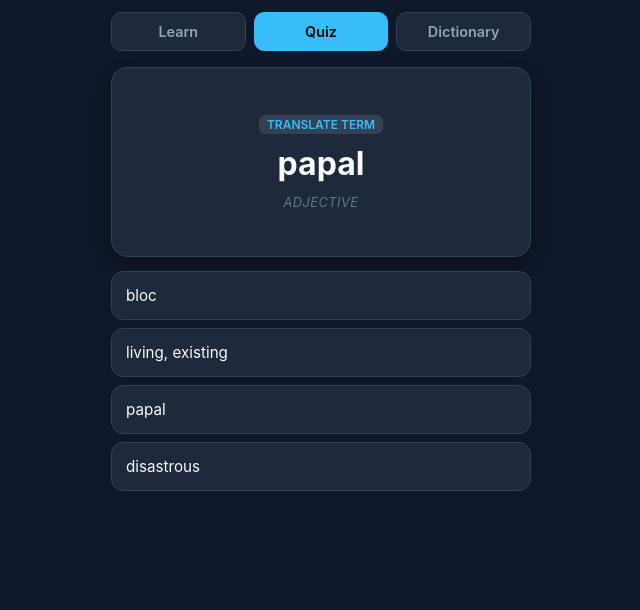
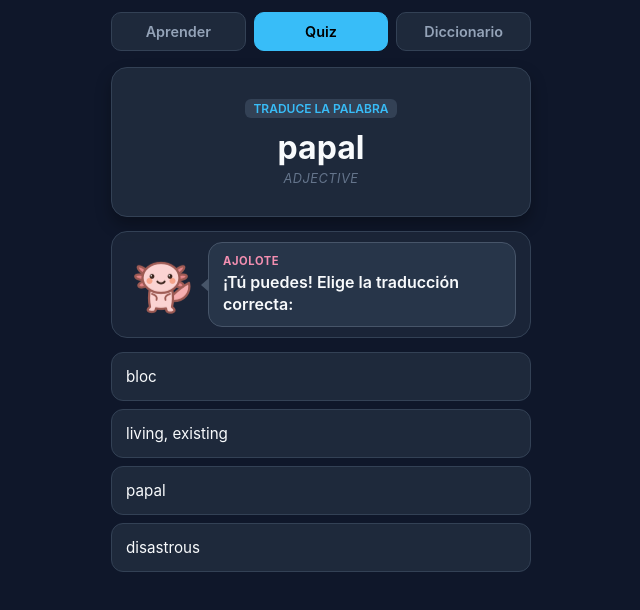
Before and after one commit to danteis250/Mexspanish, a plain HTML site: page index.html in a window 1280 px wide. Both pictures are taken after a click on the button "Quiz". Shown: the whole page, without its empty margins (319-959 px from the left). Drawn offline with Linux system fonts and the light colour scheme.

Commit message:
Update index.html

```diff
--- a/index.html
+++ b/index.html
@@ -9,270 +9,267 @@
 <title>Mexican Spanish</title>
 <style>
   :root {
-    --bg: #0f172a;
-    --card: #1e293b;
-    --border: #334155;
-    --text: #f8fafc;
-    --muted: #94a3b8;
-    --accent: #38bdf8;
-    --success: #22c55e;
-    --danger: #ef4444;
+    --bg: #0f172a; --card: #1e293b; --border: #334155;
+    --text: #f8fafc; --muted: #94a3b8; --accent: #38bdf8;
+    --axo: #f48fb1; --ok: #22c55e; --bad: #ef4444;
   }
   * { box-sizing: border-box; font-family: -apple-system, BlinkMacSystemFont, sans-serif; -webkit-tap-highlight-color: transparent; }
   body {
-    margin: 0;
-    padding: calc(env(safe-area-inset-top, 20px) + 12px) 16px calc(env(safe-area-inset-bottom, 20px) + 12px) 16px;
-    background: var(--bg);
-    color: var(--text);
-    min-height: 100vh;
-    display: flex;
-    flex-direction: column;
-    align-items: center;
+    margin: 0; background: var(--bg); color: var(--text); min-height: 100vh;
+    padding: calc(env(safe-area-inset-top, 20px) + 12px) 16px calc(env(safe-area-inset-bottom, 20px) + 12px);
+    display: flex; flex-direction: column; align-items: center;
   }
-
   .nav { display: flex; width: 100%; max-width: 420px; gap: 8px; margin-bottom: 16px; }
   .tab-btn { flex: 1; padding: 10px; background: var(--card); border: 1px solid var(--border); color: var(--muted); border-radius: 10px; font-weight: 600; font-size: 0.9rem; cursor: pointer; }
   .tab-btn.active { background: var(--accent); color: #000; border-color: var(--accent); }
-
   .view { width: 100%; max-width: 420px; display: none; flex-direction: column; gap: 14px; }
   .view.active { display: flex; }
 
   .progress-card { background: var(--card); border: 1px solid var(--border); border-radius: 12px; padding: 12px 16px; }
   .progress-label { display: flex; justify-content: space-between; font-size: 0.85rem; font-weight: 600; margin-bottom: 6px; }
   .bar-bg { width: 100%; height: 8px; background: #334155; border-radius: 4px; overflow: hidden; }
-  .bar-fill { height: 100%; width: 0%; background: var(--success); transition: width 0.3s; }
+  .bar-fill { height: 100%; width: 0%; background: var(--ok); transition: width 0.3s; }
 
-  .study-card { background: var(--card); border: 1px solid var(--border); border-radius: 16px; min-height: 190px; display: flex; flex-direction: column; justify-content: center; align-items: center; padding: 20px; text-align: center; box-shadow: 0 8px 16px rgba(0,0,0,0.3); }
-  .study-word { font-size: 2rem; font-weight: 700; margin-bottom: 6px; }
-  .study-def { font-size: 1.15rem; color: var(--muted); margin-top: 4px; }
-  .study-pos { font-size: 0.8rem; font-style: italic; color: #64748b; margin-top: 6px; text-transform: uppercase; letter-spacing: 0.5px; }
-  .badge { display: inline-block; font-size: 0.75rem; padding: 2px 8px; border-radius: 6px; background: #334155; color: var(--accent); margin-bottom: 10px; font-weight: 600; }
+  .study-card { background: var(--card); border: 1px solid var(--border); border-radius: 16px; min-height: 150px; display: flex; flex-direction: column; justify-content: center; align-items: center; padding: 20px; text-align: center; box-shadow: 0 8px 16px rgba(0,0,0,0.3); }
+  .study-word { font-size: 2rem; font-weight: 700; margin-bottom: 4px; }
+  .study-pos { font-size: 0.8rem; font-style: italic; color: #64748b; text-transform: uppercase; letter-spacing: 0.5px; }
+  .badge { font-size: 0.75rem; padding: 2px 8px; border-radius: 6px; background: #334155; color: var(--accent); margin-bottom: 10px; font-weight: 600; }
 
-  .choice-btn { width: 100%; background: var(--card); border: 1.5px solid var(--border); color: var(--text); padding: 14px; border-radius: 12px; margin-bottom: 8px; font-size: 0.95rem; text-align: left; cursor: pointer; transition: 0.15s; }
-  .choice-btn.correct { background: var(--success); border-color: var(--success); color: white; }
-  .choice-btn.wrong { background: var(--danger); border-color: var(--danger); color: white; }
+  .axo-row { display: flex; align-items: center; gap: 12px; background: rgba(30,41,59,0.75); border: 1px solid var(--border); border-radius: 16px; padding: 10px 14px; }
+  .axo-canvas { width: 70px; height: 70px; flex-shrink: 0; animation: float 3s ease-in-out infinite; }
+  .axo-canvas.happy { animation: bounce 0.55s ease; }
+  .axo-canvas.encourage { animation: wobble 0.55s ease; }
+  @keyframes float { 0%,100%{transform:translateY(0)} 50%{transform:translateY(-4px)} }
+  @keyframes bounce { 0%,100%{transform:translateY(0) scale(1)} 40%{transform:translateY(-11px) scale(1.08)} }
+  @keyframes wobble { 0%,100%{transform:rotate(0)} 25%{transform:rotate(-8deg)} 75%{transform:rotate(8deg)} }
 
-  .action-btn { background: var(--accent); color: #000; border: none; padding: 14px; border-radius: 12px; font-weight: 700; font-size: 1rem; width: 100%; cursor: pointer; margin-top: 8px; }
+  .bubble { position: relative; flex: 1; background: #273549; border: 1.5px solid #475569; border-radius: 14px; padding: 11px 14px; font-size: 1rem; font-weight: 600; line-height: 1.35; }
+  .bubble::before { content: ""; position: absolute; left: -8px; top: 50%; transform: translateY(-50%); border-width: 7px 8px 7px 0; border-style: solid; border-color: transparent #475569 transparent transparent; }
+  .bubble.ok { border-color: var(--ok); background: rgba(34,197,94,0.16); color: #86efac; }
+  .bubble.ok::before { border-right-color: var(--ok); }
+  .bubble.enc { border-color: var(--axo); background: rgba(244,143,177,0.15); color: #fbcfe8; }
+  .bubble.enc::before { border-right-color: var(--axo); }
+  .tag { display: block; font-size: 0.7rem; text-transform: uppercase; letter-spacing: 0.6px; color: var(--axo); margin-bottom: 3px; font-weight: 700; }
 
-  .search-box { width: 100%; padding: 12px 16px; background: var(--card); border: 1px solid var(--border); border-radius: 12px; color: var(--text); font-size: 0.95rem; outline: none; margin-bottom: 8px; }
-  .list-container { max-height: 65vh; overflow-y: auto; display: flex; flex-direction: column; gap: 8px; padding-right: 2px; }
+  .choice-btn { width: 100%; background: var(--card); border: 1.5px solid var(--border); color: var(--text); padding: 14px; border-radius: 12px; margin-bottom: 8px; font-size: 0.95rem; text-align: left; cursor: pointer; }
+  .choice-btn.correct { background: var(--ok); border-color: var(--ok); color: #fff; }
+  .choice-btn.wrong { background: var(--bad); border-color: var(--bad); color: #fff; }
+  .action-btn { background: var(--accent); color: #000; border: none; padding: 14px; border-radius: 12px; font-weight: 700; font-size: 1rem; width: 100%; cursor: pointer; }
+
+  .search-box { width: 100%; padding: 12px 16px; background: var(--card); border: 1px solid var(--border); border-radius: 12px; color: var(--text); font-size: 0.95rem; outline: none; }
+  .list-container { max-height: 65vh; overflow-y: auto; display: flex; flex-direction: column; gap: 8px; }
   .list-item { background: var(--card); border: 1px solid var(--border); border-radius: 10px; padding: 12px 14px; display: flex; justify-content: space-between; align-items: center; }
-  .item-word { font-weight: 700; font-size: 1rem; color: var(--text); }
+  .item-word { font-weight: 700; font-size: 1rem; }
   .item-def { font-size: 0.85rem; color: var(--muted); margin-top: 2px; }
 </style>
 </head>
 <body>
 
   <div class="nav">
-    <button class="tab-btn active" onclick="switchTab('learn')">Learn</button>
+    <button class="tab-btn active" onclick="switchTab('learn')">Aprender</button>
     <button class="tab-btn" onclick="switchTab('quiz')">Quiz</button>
-    <button class="tab-btn" onclick="switchTab('library')">Dictionary</button>
+    <button class="tab-btn" onclick="switchTab('library')">Diccionario</button>
   </div>
 
   <div class="view active" id="learn-view">
     <div class="progress-card">
-      <div class="progress-label">
-        <span>Deck Mastery</span>
-        <span id="mastery-stat">0 / 0</span>
-      </div>
+      <div class="progress-label"><span>Dominio del mazo</span><span id="mastery-stat">0 / 0</span></div>
       <div class="bar-bg"><div class="bar-fill" id="mastery-bar"></div></div>
     </div>
-
-    <div class="study-card" id="learn-card">
-      <div class="badge" id="learn-badge">STUDY TERM</div>
-      <div class="study-word" id="learn-word">Loading...</div>
-      <div class="study-def" id="learn-def">...</div>
+    <div class="study-card">
+      <div class="badge" id="learn-badge">ESTUDIAR PALABRA</div>
+      <div class="study-word" id="learn-word">Cargando...</div>
       <div class="study-pos" id="learn-pos"></div>
     </div>
-
+    <div class="axo-row">
+      <canvas class="axo-canvas" id="learn-axo" width="140" height="140"></canvas>
+      <div class="bubble" id="learn-bubble"><span class="tag" id="learn-tag">Traducción en inglés</span><span id="learn-speech">...</span></div>
+    </div>
     <div id="learn-actions"></div>
   </div>
 
   <div class="view" id="quiz-view">
     <div class="study-card">
-      <div class="badge">TRANSLATE TERM</div>
+      <div class="badge">TRADUCE LA PALABRA</div>
       <div class="study-word" id="quiz-word">...</div>
       <div class="study-pos" id="quiz-pos"></div>
+    </div>
+    <div class="axo-row">
+      <canvas class="axo-canvas" id="quiz-axo" width="140" height="140"></canvas>
+      <div class="bubble" id="quiz-bubble"><span class="tag">Ajolote</span><span id="quiz-speech">¡Tú puedes! Elige la traducción correcta:</span></div>
     </div>
     <div id="quiz-choices"></div>
   </div>
 
   <div class="view" id="library-view">
-    <input type="search" class="search-box" id="search-input" placeholder="Search Mexican Spanish or English..." oninput="filterLibrary()">
+    <input type="search" class="search-box" id="search-input" placeholder="Buscar en español o inglés..." oninput="filterLibrary()">
     <div class="list-container" id="library-list"></div>
   </div>
 
 <script>
-  let rawData = [];
-  let mastery = JSON.parse(localStorage.getItem('mexican_spanish_mastery') || '{}');
+  function drawAxolotl(id) {
+    const c = document.getElementById(id), g = c.getContext('2d');
+    g.lineCap = 'round'; g.lineJoin = 'round';
+    // Tail
+    g.fillStyle = '#f6aeb0'; g.strokeStyle = '#9e5b54'; g.lineWidth = 4.5;
+    g.beginPath(); g.moveTo(92, 102); g.bezierCurveTo(118, 104, 130, 84, 126, 66);
+    g.bezierCurveTo(114, 72, 102, 82, 92, 92); g.closePath(); g.fill(); g.stroke();
+    // Gills
+    g.fillStyle = '#e6868a';
+    const gills = [
+      [38,38,16,24,22,42,36,48], [34,50,11,46,16,60,34,60], [36,62,16,70,26,80,42,72],
+      [102,38,124,24,118,42,104,48], [106,50,129,46,124,60,106,60], [104,62,124,70,114,80,98,72]
+    ];
+    gills.forEach(p => { g.beginPath(); g.moveTo(p[0],p[1]); g.bezierCurveTo(p[2],p[3],p[4],p[5],p[6],p[7]); g.fill(); g.stroke(); });
+    // Body & Feet
+    g.fillStyle = '#fbd3d2';
+    g.beginPath(); g.moveTo(48, 76); g.quadraticCurveTo(44, 98, 48, 114);
+    g.quadraticCurveTo(38, 122, 50, 124); g.quadraticCurveTo(60, 125, 60, 117);
+    g.quadraticCurveTo(70, 119, 80, 117); g.quadraticCurveTo(80, 127, 92, 125);
+    g.quadraticCurveTo(102, 122, 92, 114); g.quadraticCurveTo(96, 98, 92, 76);
+    g.closePath(); g.fill(); g.stroke();
+    // Head
+    g.beginPath(); g.ellipse(70, 56, 37, 30, 0, 0, Math.PI * 2); g.fill(); g.stroke();
+    // Cheeks
+    g.fillStyle = '#f5a389';
+    g.beginPath(); g.arc(47, 62, 6, 0, Math.PI * 2); g.arc(93, 62, 6, 0, Math.PI * 2); g.fill();
+    // Eyes & Smile
+    g.fillStyle = '#3a231c';
+    g.beginPath(); g.arc(52, 53, 4.8, 0, Math.PI * 2); g.arc(88, 53, 4.8, 0, Math.PI * 2); g.fill();
+    g.fillStyle = '#fff';
+    g.beginPath(); g.arc(50.5, 51.5, 1.5, 0, Math.PI * 2); g.arc(86.5, 51.5, 1.5, 0, Math.PI * 2); g.fill();
+    g.strokeStyle = '#3a231c'; g.lineWidth = 3.8;
+    g.beginPath(); g.arc(70, 58, 9, 0.2 * Math.PI, 0.8 * Math.PI); g.stroke();
+    // Little Arms
+    g.strokeStyle = '#9e5b54'; g.lineWidth = 3.5;
+    g.beginPath(); g.moveTo(52, 88); g.quadraticCurveTo(64, 92, 61, 100); g.stroke();
+    g.beginPath(); g.moveTo(88, 88); g.quadraticCurveTo(76, 92, 79, 100); g.stroke();
+  }
+  drawAxolotl('learn-axo'); drawAxolotl('quiz-axo');
 
-  function saveMastery() {
-    localStorage.setItem('mexican_spanish_mastery', JSON.stringify(mastery));
-    updateMasteryUI();
+  const PRAISE = ["¡Excelente!", "¡Eso mero! ¡Excelente!", "¡Muy bien, sigue así!", "¡A todo dar! ¡Correcto!", "¡Súper bien!", "¡Órale, qué bien lo hiciste!"];
+  const ENCOURAGE = ["¡Ánimo! ¡No te apures!", "¡No te apures! Tú puedes.", "¡Ánimo! La próxima sale.", "¡No pasa nada, inténtalo otra vez!", "¡Casi! ¡Ánimo, sigue adelante!"];
+  const pick = a => a[Math.floor(Math.random() * a.length)];
+
+  function say(prefix, mood, text, tag) {
+    const av = document.getElementById(prefix + '-axo'), bub = document.getElementById(prefix + '-bubble');
+    av.classList.remove('happy', 'encourage'); bub.classList.remove('ok', 'enc');
+    void av.offsetWidth;
+    if (mood === 'ok') { av.classList.add('happy'); bub.classList.add('ok'); }
+    if (mood === 'enc') { av.classList.add('encourage'); bub.classList.add('enc'); }
+    if (tag) document.getElementById(prefix + '-tag').innerText = tag;
+    document.getElementById(prefix + '-speech').innerText = text;
   }
 
-  function getScore(w) { return mastery[w] || 0; }
-  function addScore(w) { mastery[w] = Math.min((mastery[w] || 0) + 1, 2); saveMastery(); }
-  function resetScore(w) { mastery[w] = 0; saveMastery(); }
+  let rawData = [], mastery = JSON.parse(localStorage.getItem('mexican_spanish_mastery') || '{}');
+  const saveMastery = () => { localStorage.setItem('mexican_spanish_mastery', JSON.stringify(mastery)); updateMasteryUI(); };
+  const getScore = w => mastery[w] || 0;
+  const addScore = w => { mastery[w] = Math.min((mastery[w] || 0) + 1, 2); saveMastery(); };
+  const resetScore = w => { mastery[w] = 0; saveMastery(); };
 
   function updateMasteryUI() {
-    let masteredCount = Object.values(mastery).filter(v => v === 2).length;
-    document.getElementById('mastery-stat').innerText = masteredCount + ' / ' + rawData.length;
-    let pct = (masteredCount / (rawData.length || 1)) * 100;
-    document.getElementById('mastery-bar').style.width = pct + '%';
+    const done = Object.values(mastery).filter(v => v === 2).length;
+    document.getElementById('mastery-stat').innerText = done + ' / ' + rawData.length;
+    document.getElementById('mastery-bar').style.width = ((done / (rawData.length || 1)) * 100) + '%';
   }
 
-  let activeBatch = [];
-  let currentLearnItem = null;
-
+  let activeBatch = [], curItem = null;
   function prepareBatch() {
-    let unmastered = rawData.filter(i => getScore(i.word) < 2);
-    if (!unmastered.length) {
-      alert("You have mastered the entire deck! Resetting progress...");
-      mastery = {};
-      saveMastery();
-      unmastered = rawData;
-    }
-    activeBatch = unmastered.sort(() => Math.random() - 0.5).slice(0, 7);
+    let unm = rawData.filter(i => getScore(i.word) < 2);
+    if (!unm.length) { alert("¡Dominaste todo el mazo! Reiniciando..."); mastery = {}; saveMastery(); unm = rawData; }
+    activeBatch = unm.sort(() => Math.random() - 0.5).slice(0, 7);
     nextLearnStep();
   }
 
   function nextLearnStep() {
     updateMasteryUI();
-    let remaining = activeBatch.filter(i => getScore(i.word) < 2);
-    if (!remaining.length) {
-      alert("Round complete! Loading the next 7 terms...");
-      prepareBatch();
-      return;
-    }
+    const rem = activeBatch.filter(i => getScore(i.word) < 2);
+    if (!rem.length) { alert("¡Ronda completada! Cargando las siguientes 7 palabras..."); prepareBatch(); return; }
+    curItem = rem[Math.floor(Math.random() * rem.length)];
+    const sc = getScore(curItem.word), badge = document.getElementById('learn-badge'), box = document.getElementById('learn-actions');
+    document.getElementById('learn-word').innerText = curItem.word;
+    document.getElementById('learn-pos').innerText = curItem.pos || '';
+    box.innerHTML = '';
 
-    currentLearnItem = remaining[Math.floor(Math.random() * remaining.length)];
-    let score = getScore(currentLearnItem.word);
-
-    let badge = document.getElementById('learn-badge');
-    let wordEl = document.getElementById('learn-word');
-    let defEl = document.getElementById('learn-def');
-    let posEl = document.getElementById('learn-pos');
-    let actBox = document.getElementById('learn-actions');
-    actBox.innerHTML = '';
-
-    wordEl.innerText = currentLearnItem.word;
-    posEl.innerText = currentLearnItem.pos || '';
-
-    if (score === 0) {
-      badge.innerText = "STUDY TERM";
-      badge.style.color = "#38bdf8";
-      defEl.style.display = 'block';
-      defEl.innerText = currentLearnItem.def;
-
-      let btn = document.createElement('button');
-      btn.className = 'action-btn';
-      btn.innerText = "Got it! Test me";
-      btn.onclick = () => { addScore(currentLearnItem.word); nextLearnStep(); };
-      actBox.appendChild(btn);
+    if (sc === 0) {
+      badge.innerText = "ESTUDIAR PALABRA"; badge.style.color = "#38bdf8";
+      say('learn', '', '"' + curItem.def + '"', 'Traducción en inglés');
+      const btn = document.createElement('button');
+      btn.className = 'action-btn'; btn.innerText = "¡Entendido! Ponme a prueba";
+      btn.onclick = () => { addScore(curItem.word); nextLearnStep(); };
+      box.appendChild(btn);
     } else {
-      badge.innerText = "CHECK RETENTION";
-      badge.style.color = "#fbbf24";
-      defEl.style.display = 'none';
-
-      let options = [currentLearnItem];
-      while (options.length < 4) {
-        let r = rawData[Math.floor(Math.random() * rawData.length)];
-        if (!options.includes(r)) options.push(r);
-      }
-      options.sort(() => Math.random() - 0.5);
-
-      options.forEach(opt => {
-        let b = document.createElement('button');
-        b.className = 'choice-btn';
-        b.innerText = opt.def;
+      badge.innerText = "COMPROBAR MEMORIA"; badge.style.color = "#fbbf24";
+      say('learn', '', '¿Recuerdas qué significa en inglés?', 'Ajolote pregunta');
+      const opts = [curItem];
+      while (opts.length < 4) { const r = rawData[Math.floor(Math.random() * rawData.length)]; if (!opts.includes(r)) opts.push(r); }
+      opts.sort(() => Math.random() - 0.5);
+      let lock = false;
+      opts.forEach(o => {
+        const b = document.createElement('button');
+        b.className = 'choice-btn'; b.innerText = o.def;
         b.onclick = () => {
-          if (opt === currentLearnItem) {
-            b.classList.add('correct');
-            addScore(currentLearnItem.word);
-            setTimeout(nextLearnStep, 450);
-          } else {
-            b.classList.add('wrong');
-            resetScore(currentLearnItem.word);
-            setTimeout(nextLearnStep, 750);
-          }
+          if (lock) return; lock = true;
+          if (o === curItem) { b.classList.add('correct'); say('learn', 'ok', pick(PRAISE), 'Ajolote'); addScore(curItem.word); setTimeout(nextLearnStep, 850); }
+          else { b.classList.add('wrong'); say('learn', 'enc', pick(ENCOURAGE), 'Ajolote'); resetScore(curItem.word); setTimeout(nextLearnStep, 1100); }
         };
-        actBox.appendChild(b);
+        box.appendChild(b);
       });
     }
   }
 
   function nextQuickQuiz() {
-    let item = rawData[Math.floor(Math.random() * rawData.length)];
+    const item = rawData[Math.floor(Math.random() * rawData.length)];
     document.getElementById('quiz-word').innerText = item.word;
     document.getElementById('quiz-pos').innerText = item.pos || '';
-
-    let opts = [item];
-    while (opts.length < 4) {
-      let r = rawData[Math.floor(Math.random() * rawData.length)];
-      if (!opts.includes(r)) opts.push(r);
-    }
+    say('quiz', '', '¡Tú puedes! Elige la traducción correcta:');
+    const opts = [item];
+    while (opts.length < 4) { const r = rawData[Math.floor(Math.random() * rawData.length)]; if (!opts.includes(r)) opts.push(r); }
     opts.sort(() => Math.random() - 0.5);
-
-    let box = document.getElementById('quiz-choices');
-    box.innerHTML = '';
+    const box = document.getElementById('quiz-choices'); box.innerHTML = '';
+    let solved = false;
     opts.forEach(o => {
-      let b = document.createElement('button');
-      b.className = 'choice-btn';
-      b.innerText = o.def;
+      const b = document.createElement('button');
+      b.className = 'choice-btn'; b.innerText = o.def;
       b.onclick = () => {
-        if (o === item) {
-          b.classList.add('correct');
-          setTimeout(nextQuickQuiz, 450);
-        } else {
-          b.classList.add('wrong');
-        }
+        if (solved) return;
+        if (o === item) { solved = true; b.classList.add('correct'); say('quiz', 'ok', pick(PRAISE)); setTimeout(nextQuickQuiz, 850); }
+        else { b.classList.add('wrong'); say('quiz', 'enc', pick(ENCOURAGE)); }
       };
       box.appendChild(b);
     });
   }
 
   function renderLibrary(items) {
-    let container = document.getElementById('library-list');
-    container.innerHTML = '';
-    items.slice(0, 100).forEach(item => {
-      let sc = getScore(item.word);
-      let div = document.createElement('div');
+    const box = document.getElementById('library-list'); box.innerHTML = '';
+    items.slice(0, 100).forEach(i => {
+      const sc = getScore(i.word), div = document.createElement('div');
       div.className = 'list-item';
-      div.innerHTML = '<div><div class="item-word">' + item.word + '</div><div class="item-def">' + item.def + (item.pos ? ' <i>(' + item.pos + ')</i>' : '') + '</div></div>' +
-                      '<span style="font-size:0.75rem; color:' + (sc === 2 ? 'var(--success)' : (sc === 1 ? '#fbbf24' : '#64748b')) + '; font-weight:600;">' + (sc === 2 ? 'Mastered' : (sc === 1 ? 'Learning' : 'New')) + '</span>';
-      container.appendChild(div);
+      div.innerHTML = '<div><div class="item-word">' + i.word + '</div><div class="item-def">' + i.def + (i.pos ? ' <i>(' + i.pos + ')</i>' : '') + '</div></div>' +
+                      '<span style="font-size:0.75rem;color:' + (sc===2?'var(--ok)':(sc===1?'#fbbf24':'#64748b')) + ';font-weight:600">' + (sc===2?'Dominada':(sc===1?'Aprendiendo':'Nueva')) + '</span>';
+      box.appendChild(div);
     });
   }
 
   function filterLibrary() {
-    let q = document.getElementById('search-input').value.toLowerCase().trim();
-    if (!q) { renderLibrary(rawData); return; }
-    let matches = rawData.filter(i => (i.word && i.word.toLowerCase().includes(q)) || (i.def && i.def.toLowerCase().includes(q)));
-    renderLibrary(matches);
+    const q = document.getElementById('search-input').value.toLowerCase().trim();
+    renderLibrary(q ? rawData.filter(i => (i.word && i.word.toLowerCase().includes(q)) || (i.def && i.def.toLowerCase().includes(q))) : rawData);
   }
 
   function switchTab(tab) {
-    document.querySelectorAll('.tab-btn').forEach((b, i) => b.classList.toggle('active', (tab === 'learn' && i === 0) || (tab === 'quiz' && i === 1) || (tab === 'library' && i === 2)));
-    document.getElementById('learn-view').classList.toggle('active', tab === 'learn');
-    document.getElementById('quiz-view').classList.toggle('active', tab === 'quiz');
-    document.getElementById('library-view').classList.toggle('active', tab === 'library');
-
+    document.querySelectorAll('.tab-btn').forEach((b, i) => b.classList.toggle('active', (tab==='learn'&&i===0)||(tab==='quiz'&&i===1)||(tab==='library'&&i===2)));
+    ['learn','quiz','library'].forEach(t => document.getElementById(t + '-view').classList.toggle('active', tab === t));
     if (tab === 'quiz' && !document.getElementById('quiz-choices').children.length) nextQuickQuiz();
     if (tab === 'library') filterLibrary();
   }
 
-    Promise.all([
-    fetch('spanish.json?v=2').then(r => r.json()),
-    fetch('Mx_extra.json?v=2').then(r => r.json())
-  ])
-    .then(([base, extra]) => {
-      rawData = [...base, ...extra];
-      updateMasteryUI();
-      prepareBatch();
-      renderLibrary(rawData);
-    })
-    .catch(err => alert("Error loading vocabulary: " + err));
+  Promise.all([
+    fetch('spanish.json?v=6').then(r => r.json()),
+    fetch('Mx_extra.json?v=6').then(r => r.json()).catch(() => [])
+  ]).then(([base, extra]) => {
+    rawData = [...base, ...extra];
+    updateMasteryUI(); prepareBatch(); renderLibrary(rawData);
+  }).catch(err => alert("Error cargando vocabulario: " + err));
 </script>
 </body>
 </html>
```
